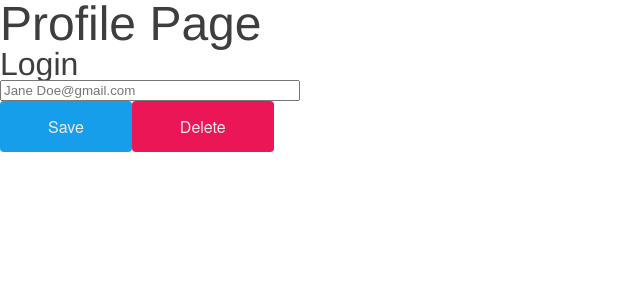
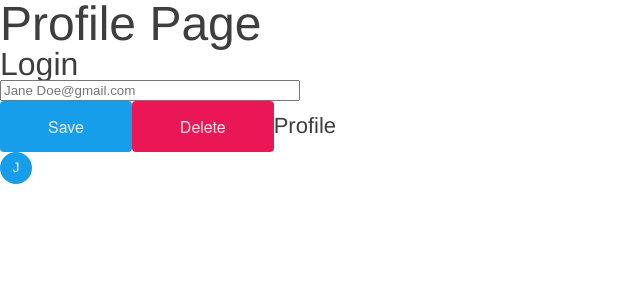
Before and after one commit to RomainKH/design_system, a Vue app: page / in a window 1280 px wide. Shown: the top 300 px of the page, without its empty margins (0-640 px from the left). Built offline with nearby package versions, Linux system fonts and the light colour scheme.

Commit message:
:lipstick: Create avatar + links

```diff
--- /dev/null
+++ b/src/components/01-atoms/Avatar.vue
@@ -0,0 +1,32 @@
+<template>
+    <div>
+        <img v-if="image" :src="src" :alt="alt">
+        <p v-else>{{ placeholder }}</p>
+    </div>
+</template>
+
+<script>
+export default {
+  name: 'Link',
+  props: {
+    image: Boolean,
+    src: String,
+    alt: String,
+    placeholder: String
+
+  }
+}
+</script>
+
+<style scoped lang="scss">
+div {
+    border-radius: 50%;
+    background: var(--light-accent-accent-base);
+    display: flex;
+    align-items: center;
+    justify-content: center;
+}
+p {
+    color: var(--light-neutral-white);
+}
+</style>
--- /dev/null
+++ b/src/components/01-atoms/Link.vue
@@ -0,0 +1,20 @@
+<template>
+    <a :href="link">{{ text }}</a>
+</template>
+
+<script>
+export default {
+  name: 'Link',
+  props: {
+    link: String,
+    text: String
+  }
+}
+</script>
+
+<style scoped lang="scss">
+a {
+    text-decoration: none;
+    width: 100%;
+}
+</style>
--- a/src/components/05-pages/AccountPage.vue
+++ b/src/components/05-pages/AccountPage.vue
@@ -4,6 +4,8 @@
     <FormInput title="Login" whatType="email" placeholder="Jane Doe@gmail.com"/>
     <Button text="Save" />
     <Button text="Delete" submit />
+    <Link class="u-text-menu_items" link="#" text="Profile"/>
+    <Avatar class="u-text-menu_items u-avatar-little" placeholder="J"/>
     <Text text="Watch out, this function causes the complete and irreversible deletion of your nickname. It will no longer be usable and you will lose all associated data. Make sure this is what you want to do." />
   </div>
 </template>
@@ -13,13 +15,17 @@ import FormInput from '../02-molecules/FormInput.vue'
 import Title from '../01-atoms/Title.vue'
 import Button from '../02-molecules/Button.vue'
 import Text from '../01-atoms/Text.vue'
+import Link from '../01-atoms/Link.vue'
+import Avatar from '../01-atoms/Avatar.vue'
 export default {
   name: 'AccountPage',
   components: {
     FormInput,
     Title,
     Button,
-    Text
+    Text,
+    Link,
+    Avatar
   }
 }
 </script>
@@ -37,7 +43,4 @@ li {
   display: inline-block;
   margin: 0 10px;
 }
-a {
-  color: #42b983;
-}
 </style>
--- a/src/scss/01-utils/_utility-classes.scss
+++ b/src/scss/01-utils/_utility-classes.scss
@@ -49,3 +49,8 @@
     font-weight: 500;
     color: var(--light-neutral-n-4);
 }
+
+.u-avatar-little {
+    width: 32px;
+    height: 32px;
+}
```
